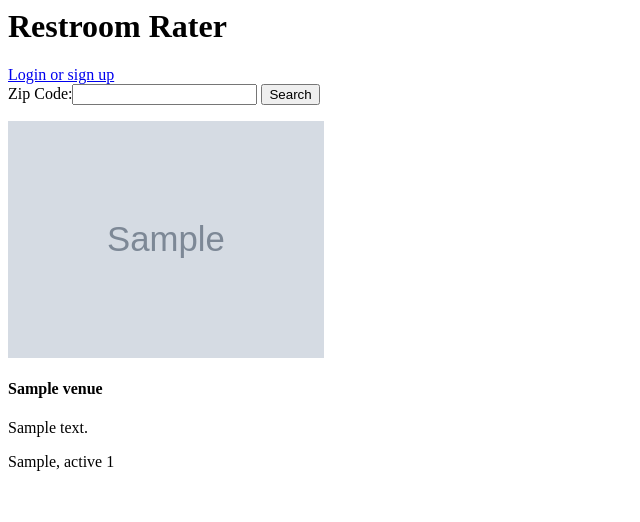
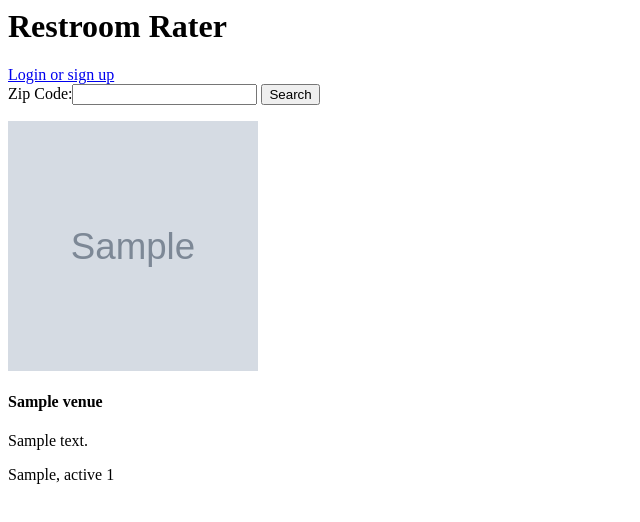
Before and after one commit to danibarstad/RestroomRater, a Django app: page /venues/detail/1/ in a window 1280 px wide. Shown: the top 522 px of the page, without its empty margins (0-640 px from the left). Run offline with Django 3.2, Linux system fonts and the light colour scheme; tables that the repository leaves empty hold one stand-in row (values such as "Sample post"); grey boxes marked "Sample" are stand-in pictures.

Commit message:
trying to create stylesheet for displaying images

```diff
--- /dev/null
+++ b/restroomrater/restroom_rater/static/css/style.css
@@ -0,0 +1,9 @@
+#venue_image {
+    width: 250;
+    height: 250;
+}
+
+.venue_images {
+    width: 250;
+    height: 250;
+}
--- a/restroomrater/restroom_rater/templates/restroom_rater/base.html
+++ b/restroomrater/restroom_rater/templates/restroom_rater/base.html
@@ -2,6 +2,7 @@
 <html>
     <head>
         <title>Restroom Rater</title>
+        <link rel="stylesheet" href="{% static 'css/style.css' %}">
     </head>
 
     <body>
--- a/restroomrater/restroom_rater/templates/restroom_rater/venue_detail.html
+++ b/restroomrater/restroom_rater/templates/restroom_rater/venue_detail.html
@@ -1,7 +1,7 @@
 {% extends 'restroom_rater/base.html' %}
 {% block content %}
 
-    <img src="{{ venue.image }}" alt="{{ venue.name }}" style="width:25%;height:auto;">
+    <img class="venue_images" src="{{ venue.image }}" alt="{{ venue.name }}">
     <h4>{{ venue.name }}</h4>
     <p>{{ venue.address }}</p>
     <P>{{ venue.city }}, {{ venue.state }} {{ venue.zip_code }}</p>
```
